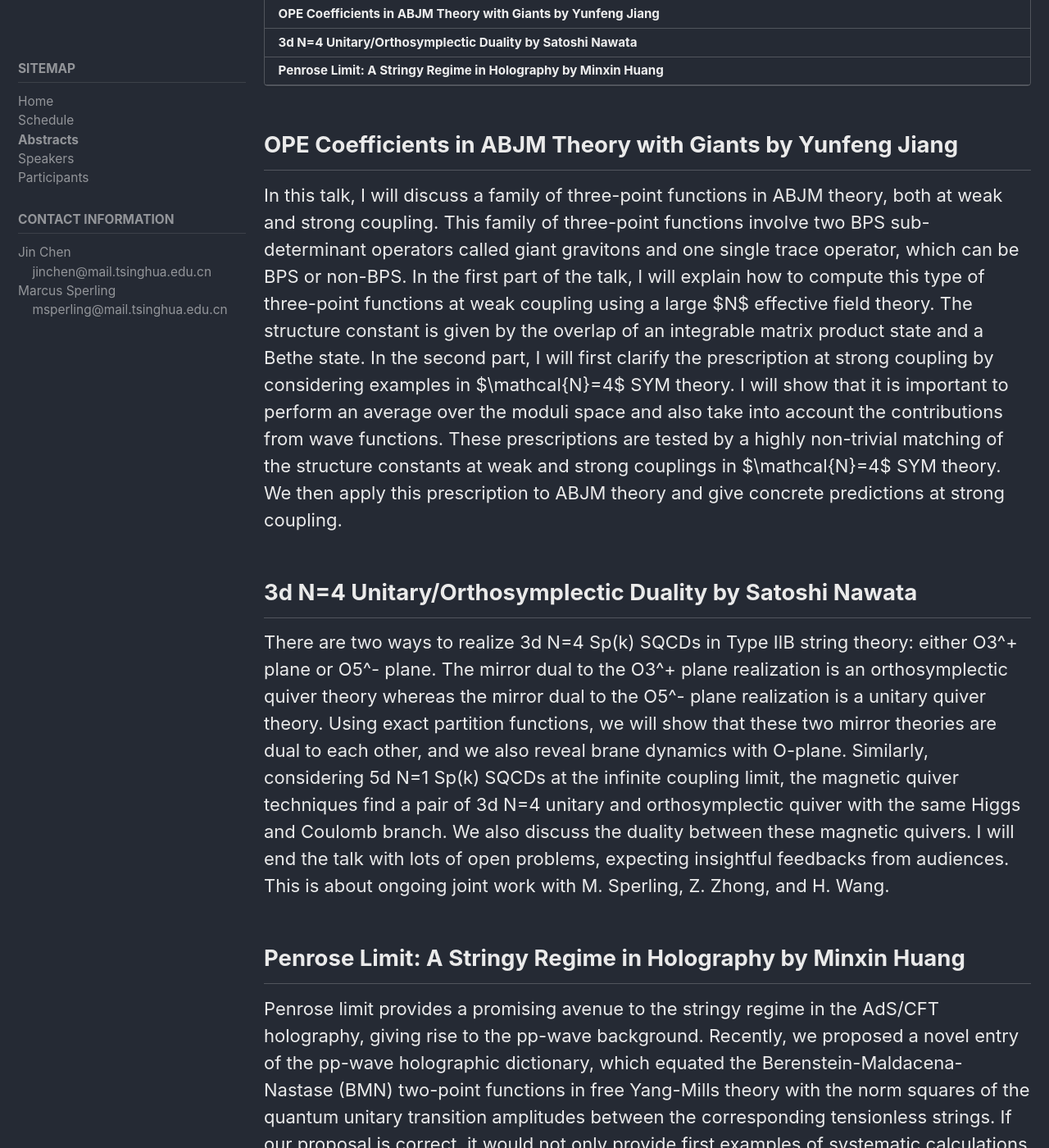
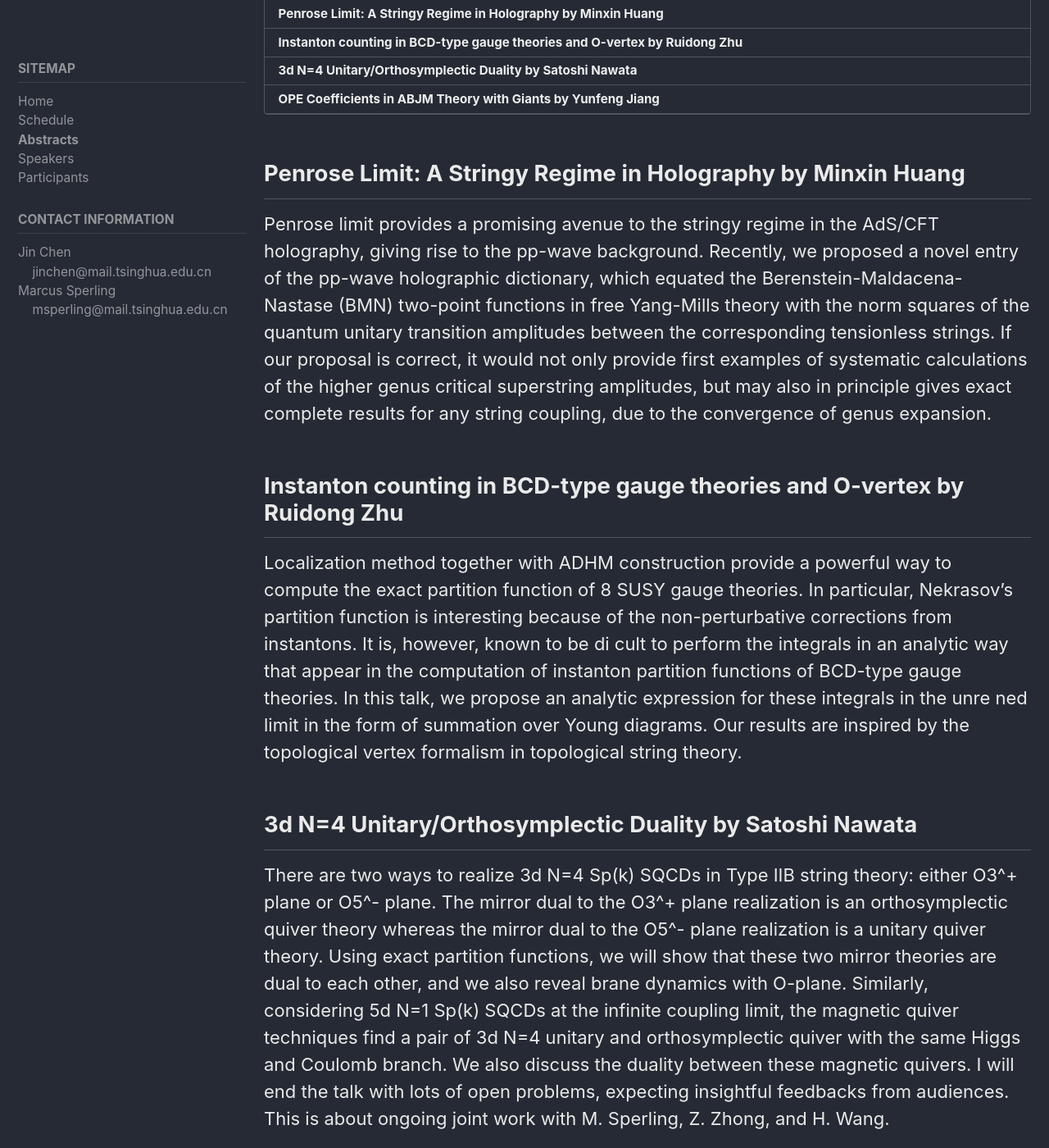
Before and after one commit to ymsc-strings/gauge-theory-workshop-sept-2021, a Jekyll site: the page built from _pages/abstracts.md, in a window 1280 px wide and 1400 px high, scrolled down 205 px. Shown: the whole window at 82% size. Built offline with Jekyll 4.4.1, drawn with Linux system fonts in a browser that asks for light colours; cached includes are drawn as plain includes; some of the changed text lies outside the part shown.

Commit message:
Update abstracts.md

```diff
--- a/_pages/abstracts.md
+++ b/_pages/abstracts.md
@@ -10,14 +10,18 @@ sidebar:
 
 ---
 
-## OPE Coefficients in ABJM Theory with Giants by Yunfeng Jiang
+## Penrose Limit: A Stringy Regime in Holography by Minxin Huang
 
-In this talk, I will discuss a family of three-point functions in ABJM theory, both at weak and strong coupling. This family of three-point functions involve two BPS sub-determinant operators called giant gravitons and one single trace operator, which can be BPS or non-BPS. In the first part of the talk, I will explain how to compute this type of three-point functions at weak coupling using a large $N$ effective field theory. The structure constant is given by the overlap of an integrable matrix product state and a Bethe state. In the second part, I will first clarify the prescription at strong coupling by considering examples in $\mathcal{N}=4$ SYM theory. I will show that it is important to perform an average over the moduli space and also take into account the contributions from wave functions. These prescriptions are tested by a highly non-trivial matching of the structure constants at weak and strong couplings in $\mathcal{N}=4$ SYM theory. We then apply this prescription to ABJM theory and give concrete predictions at strong coupling.
+Penrose limit provides a promising avenue to the stringy regime in the AdS/CFT holography, giving rise to the pp-wave background. Recently, we proposed a novel entry of the pp-wave holographic dictionary, which equated the Berenstein-Maldacena-Nastase  (BMN)  two-point functions in free Yang-Mills theory with the norm squares of the quantum unitary transition amplitudes between the corresponding tensionless strings. If our proposal is correct, it would not only provide first examples of systematic calculations of the higher genus critical superstring amplitudes, but may also in principle gives exact complete results for any string coupling, due to the convergence of genus expansion.
+
+## Instanton counting in BCD-type gauge theories and O-vertex by Ruidong Zhu
+
+Localization method together with ADHM construction provide a powerful way to compute the exact partition function of 8 SUSY gauge theories. In particular, Nekrasov’s partition function is interesting because of the non-perturbative corrections from instantons. It is, however, known to be di cult to perform the integrals in an analytic way that appear in the computation of instanton partition functions of BCD-type gauge theories. In this talk, we propose an analytic expression for these integrals in the unre ned limit in the form of summation over Young diagrams. Our results are inspired by the topological vertex formalism in topological string theory.
 
 ## 3d N=4 Unitary/Orthosymplectic Duality by Satoshi Nawata
 
 There are two ways to realize 3d N=4 Sp(k) SQCDs in Type IIB string theory: either O3^+ plane or O5^- plane. The mirror dual to the O3^+ plane realization is an orthosymplectic quiver theory whereas the mirror dual to the O5^- plane realization is a unitary quiver theory. Using exact partition functions, we will show that these two mirror theories are dual to each other, and we also reveal brane dynamics with O-plane.  Similarly, considering 5d N=1 Sp(k) SQCDs at the infinite coupling limit, the magnetic quiver techniques find a pair of 3d N=4 unitary and orthosymplectic quiver with the same Higgs and Coulomb branch. We also discuss the duality between these magnetic quivers. I will end the talk with lots of open problems, expecting insightful feedbacks from audiences. This is about ongoing joint work with M. Sperling, Z. Zhong, and H. Wang.
 
-## Penrose Limit: A Stringy Regime in Holography by Minxin Huang
+## OPE Coefficients in ABJM Theory with Giants by Yunfeng Jiang
 
-Penrose limit provides a promising avenue to the stringy regime in the AdS/CFT holography, giving rise to the pp-wave background. Recently, we proposed a novel entry of the pp-wave holographic dictionary, which equated the Berenstein-Maldacena-Nastase  (BMN)  two-point functions in free Yang-Mills theory with the norm squares of the quantum unitary transition amplitudes between the corresponding tensionless strings. If our proposal is correct, it would not only provide first examples of systematic calculations of the higher genus critical superstring amplitudes, but may also in principle gives exact complete results for any string coupling, due to the convergence of genus expansion.
+In this talk, I will discuss a family of three-point functions in ABJM theory, both at weak and strong coupling. This family of three-point functions involve two BPS sub-determinant operators called giant gravitons and one single trace operator, which can be BPS or non-BPS. In the first part of the talk, I will explain how to compute this type of three-point functions at weak coupling using a large $N$ effective field theory. The structure constant is given by the overlap of an integrable matrix product state and a Bethe state. In the second part, I will first clarify the prescription at strong coupling by considering examples in $\mathcal{N}=4$ SYM theory. I will show that it is important to perform an average over the moduli space and also take into account the contributions from wave functions. These prescriptions are tested by a highly non-trivial matching of the structure constants at weak and strong couplings in $\mathcal{N}=4$ SYM theory. We then apply this prescription to ABJM theory and give concrete predictions at strong coupling.
```
